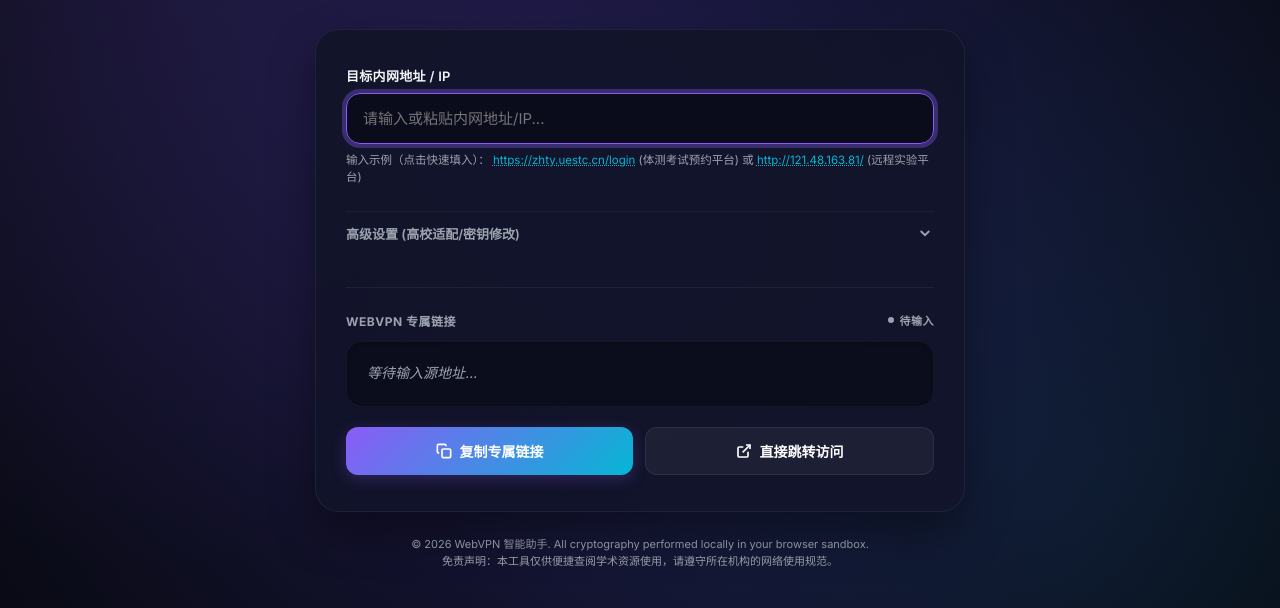
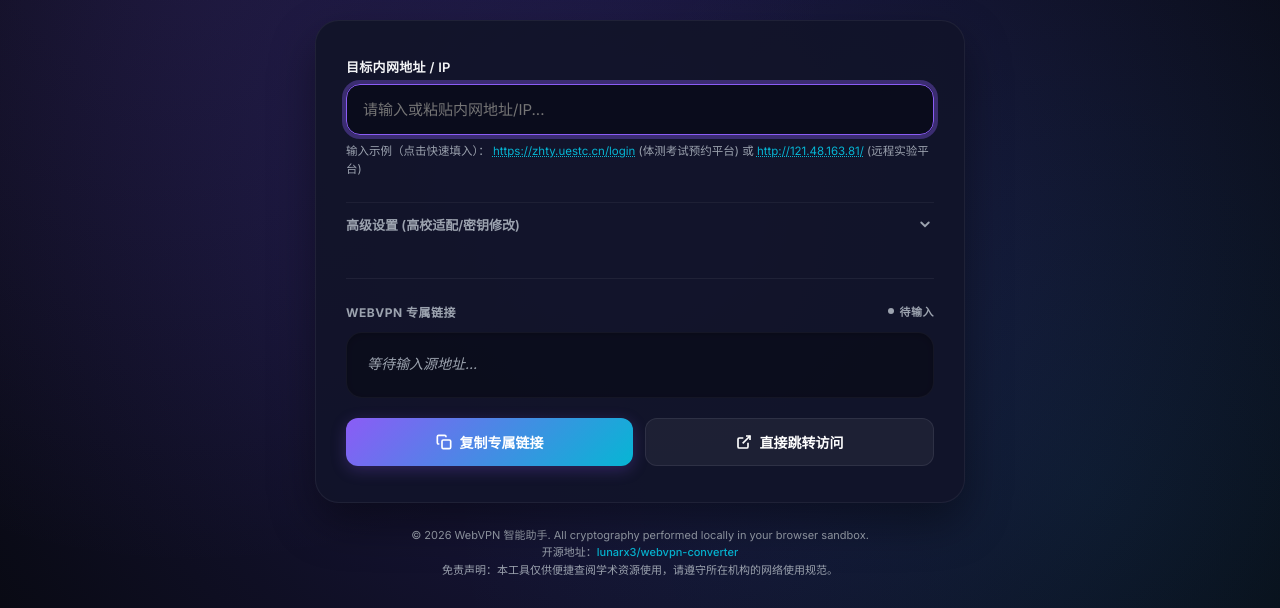
Before and after one commit to lunarx3/webvpn-converter, a plain HTML site: page index.html in a window 1280 px wide. Shown: the part 192-800 px from the top of the page. Drawn offline with Linux system fonts and the light colour scheme.

Commit message:
feat: add github repository link to website footer

```diff
--- a/index.html
+++ b/index.html
@@ -116,6 +116,7 @@
         <!-- Informative Footer -->
         <footer class="app-footer">
             <p>© 2026 WebVPN 智能助手. All cryptography performed locally in your browser sandbox.</p>
+            <p>开源地址：<a href="https://github.com/lunarx3/webvpn-converter" target="_blank">lunarx3/webvpn-converter</a></p>
             <p>免责声明：本工具仅供便捷查阅学术资源使用，请遵守所在机构的网络使用规范。</p>
         </footer>
     </main>
--- a/style.css
+++ b/style.css
@@ -442,13 +442,22 @@ input[type="text"]:focus {
 
 
 
-/* Informative Footer */
 .app-footer {
     text-align: center;
     font-size: 11px;
     color: var(--text-muted);
     line-height: 1.6;
     padding: 0 20px;
+}
+.app-footer a {
+    color: var(--accent-cyan);
+    text-decoration: none;
+    font-weight: 500;
+    transition: color 0.2s ease;
+}
+.app-footer a:hover {
+    color: #22d3ee;
+    text-decoration: underline;
 }
 
 /* Toast Alert popup */
```
